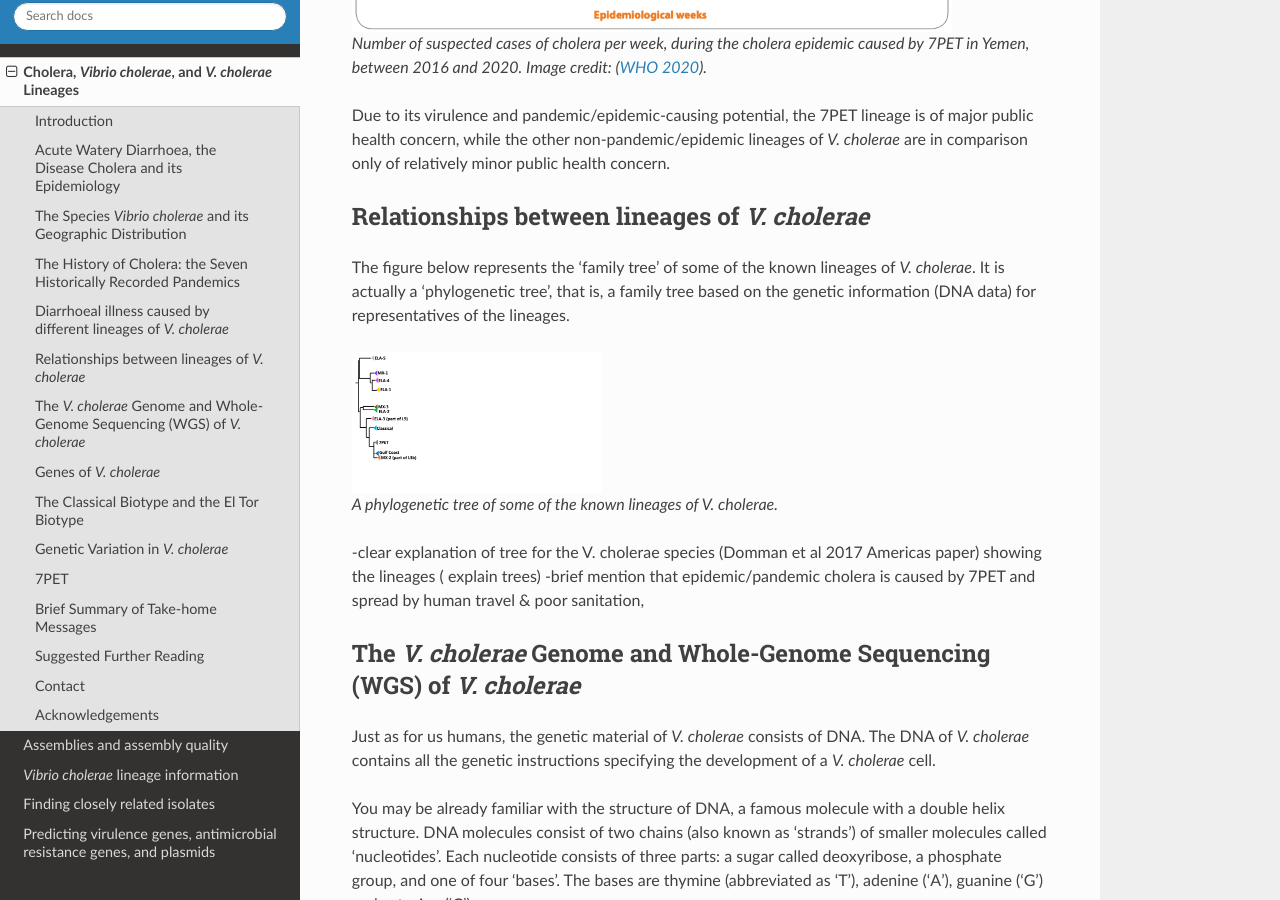
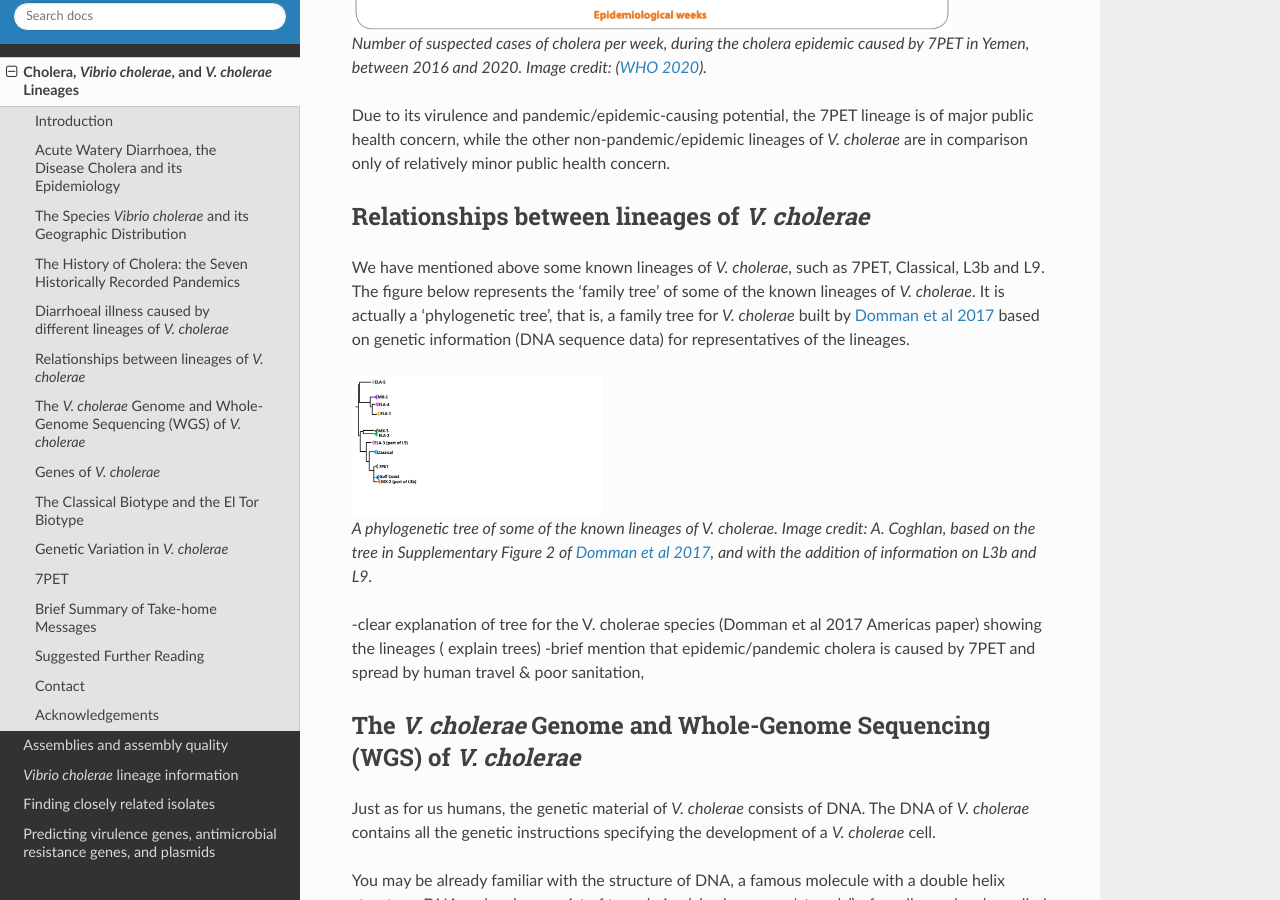
Before and after one commit to avrilcoghlan/cholerabook, a Sphinx documentation site: the page built from docs/source/vibriogenomes.rst, in a window 1280 px wide and 900 px high, scrolled down 6822 px. Built offline with Sphinx 7.4.7 and the Read the Docs theme 2.0.0, drawn with Linux system fonts in a browser that asks for light colours; some of the changed text lies outside the part shown.

Commit message:
Update vibriogenomes.rst

```diff
--- a/docs/source/vibriogenomes.rst
+++ b/docs/source/vibriogenomes.rst
@@ -175,13 +175,16 @@ while the other non-pandemic/epidemic lineages of *V. cholerae* are in compariso
 Relationships between lineages of *V. cholerae*
 -----------------------------------------------
 
+We have mentioned above some known lineages of *V. cholerae*, such as 7PET, Classical, L3b and L9.
 The figure below represents the 'family tree' of some of the known lineages of *V. cholerae*. It is actually a 'phylogenetic tree', that
-is, a family tree based on the genetic information (DNA data) for representatives of the lineages.
+is, a family tree for *V. cholerae* built by `Domman et al 2017`_ based on genetic information (DNA sequence data) for representatives of the lineages.
+
+.. _Domman et al 2017: https://pubmed.ncbi.nlm.nih.gov/29123068/
 
 .. figure:: Lineages.png
   :width: 250
 
-  A phylogenetic tree of some of the known lineages of *V. cholerae*.
+  A phylogenetic tree of some of the known lineages of *V. cholerae*. Image credit: A. Coghlan, based on the tree in Supplementary Figure 2 of `Domman et al 2017`_, and with the addition of information on L3b and L9.
 
 -clear explanation of tree for the V. cholerae species (Domman et al 2017 Americas paper) showing the lineages ( explain trees)
 -brief mention that epidemic/pandemic cholera is caused by 7PET and spread by human travel & poor sanitation,
@@ -254,7 +257,7 @@ of which are relatively closely related to 7PET, have *ctxA* and *ctxB* genes (`
 .. figure:: CtxRegion.png
   :width: 550
 
-  A diagram showing the CTX region of Chromosome 1 of 7PET strain N16961. The blue arrows represent genes. The *ctxA* and *ctxB* genes encode the A and B subunits, respectively, of the cholera toxin protein complex. Image source: A. Coghlan, inspired by `Pant et al 2020`_.
+  A diagram showing the CTX region of Chromosome 1 of 7PET strain N16961. The blue arrows represent genes. The *ctxA* and *ctxB* genes encode the A and B subunits, respectively, of the cholera toxin protein complex. Image source: A. Coghlan, based on information in `Pant et al 2020`_.
 
 .. _Pant et al 2020: https://pubmed.ncbi.nlm.nih.gov/31272871/
 
```
